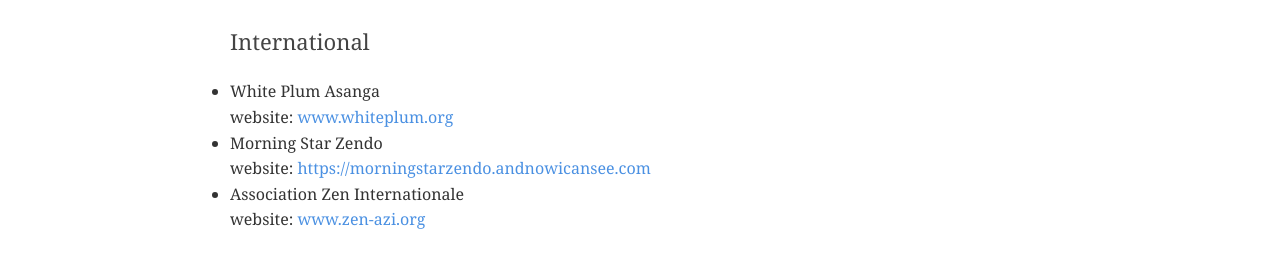
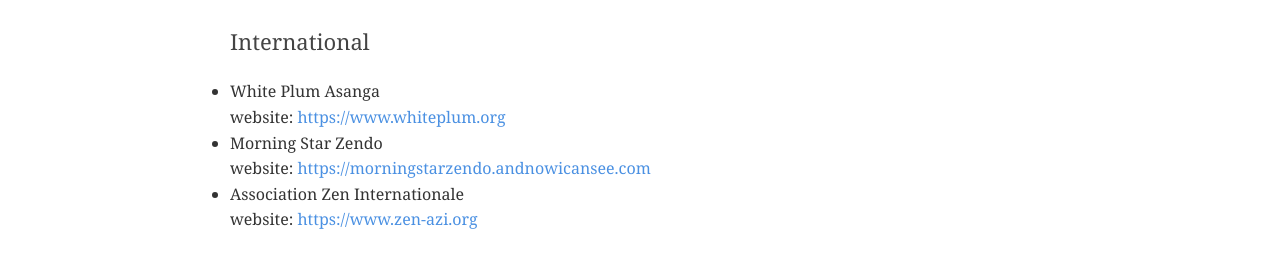
Before and after one commit to zen-ireland/zenireland.github.io, a Jekyll site: the page built from friends.html, in a window 1280 px wide. Shown: the part 455-723 px from the top of the page. Built offline with Jekyll 4.4.1, drawn with Linux system fonts in a browser that asks for light colours; some of the changed lines change nothing that is shown.

Commit message:
fix some links

```diff
--- a/friends.html
+++ b/friends.html
@@ -36,9 +36,9 @@
     <div class="friends-container">
       <h3>International</h3>
       <ul>
-	<li>White Plum Asanga <br>website: <a href="www.whiteplum.org">www.whiteplum.org</a></li>
+	<li>White Plum Asanga <br>website: <a href="www.whiteplum.org">https://www.whiteplum.org</a></li>
 	<li>Morning Star Zendo <br> website: <a href="https://morningstarzendo.andnowicansee.com">https://morningstarzendo.andnowicansee.com</a></li>
-	<li>Association Zen Internationale <br>website:  <a href="www.zen-azi.org">www.zen-azi.org</a></li>
+	<li>Association Zen Internationale <br>website:  <a href="www.zen-azi.org">https://www.zen-azi.org</a></li>
       </ul>
     </div>
   </section>
```
